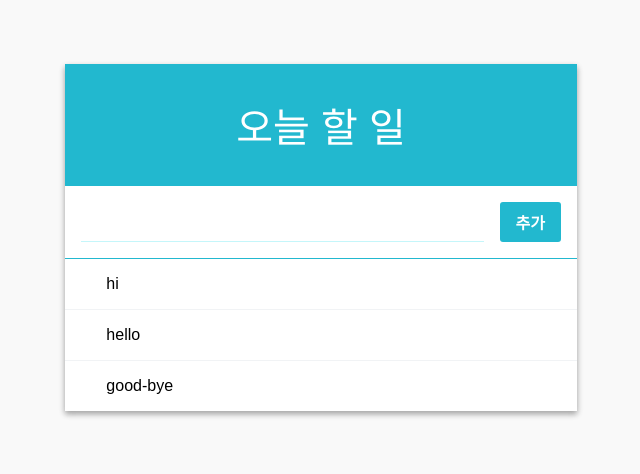
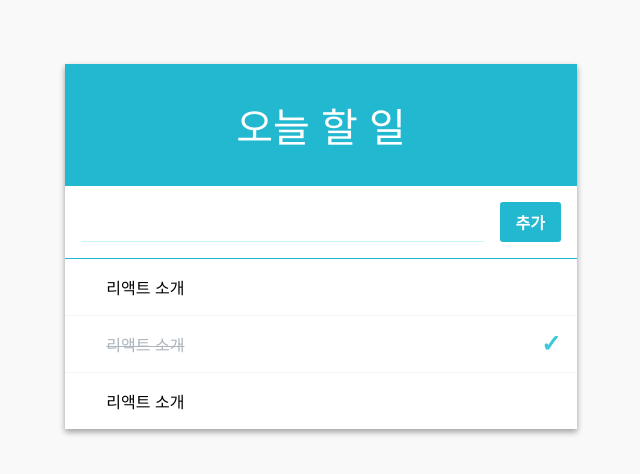
Before and after one commit to dev-dongwon/todoapp-with-react, a React (Create React App) app: page / in a window 1280 px wide. Shown: the top 474 px of the page, without its empty margins (319-959 px from the left). Built offline with nearby package versions, Linux system fonts and the light colour scheme.

Commit message:
Feat : state 정의 후 form 기능 구현

```diff
--- a/src/App.js
+++ b/src/App.js
@@ -3,11 +3,64 @@ import TodoListTemplate from './components/TodoListTemplate';
 import Form from './components/Form';
 import TodoItemList from './components/TodoItemList';
 
+
 class App extends Component {
+
+  id = 3 // 이미 0,1,2 가 존재하므로 3으로 설정
+
+  state = {
+    input: '',
+    todos: [
+      { id: 0, text: ' 리액트 소개', checked: false },
+      { id: 1, text: ' 리액트 소개', checked: true },
+      { id: 2, text: ' 리액트 소개', checked: false }
+    ]
+  }
+
+  handleChange = (e) => {
+    this.setState({
+      input: e.target.value // input 의 다음 바뀔 값
+    });
+  }
+
+  handleCreate = () => {
+    const { input, todos } = this.state;
+    this.setState({
+      input: '', // 인풋 비우고
+      // concat 을 사용하여 배열에 추가
+      todos: todos.concat({
+        id: this.id++,
+        text: input,
+        checked: false
+      })
+    });
+  }
+
+  handleKeyPress = (e) => {
+    // 눌려진 키가 Enter 면 handleCreate 호출
+    if(e.key === 'Enter') {
+      this.handleCreate();
+    }
+  }
+
   render() {
+    const { input, todos } = this.state;
+    const {
+      handleChange,
+      handleCreate,
+      handleKeyPress
+    } = this;
+
     return (
-      <TodoListTemplate form={ <Form/> }>
-        <TodoItemList/>
+      <TodoListTemplate form={(
+        <Form
+          value={input}
+          onKeyPress={handleKeyPress}
+          onChange={handleChange}
+          onCreate={handleCreate}
+        />
+      )}>
+        <TodoItemList todos={ todos }/>
       </TodoListTemplate>
     );
   }
--- a/src/components/Form.js
+++ b/src/components/Form.js
@@ -4,7 +4,7 @@ import './Form.css';
 const Form = ({ value, onChange, onCreate, onKeyPress }) => {
   return (
     <div className="form">
-      <input value={ value } onChange={ onchange } onKeyPress={ onkeypress } />
+      <input value={ value } onChange={ onChange } onKeyPress={ onKeyPress } />
       <div className="create-button" onClick={ onCreate }>
         추가
       </div>
--- a/src/components/TodoItem.js
+++ b/src/components/TodoItem.js
@@ -6,7 +6,7 @@ class TodoItem extends Component {
     const { text, checked, id, onToggle, onRemove } = this.props;
 
     return(
-      <div className="todo-item" onClick={() => ontoggle(id)}>
+      <div className="todo-item" onClick={() => onToggle(id)}>
         <div className="remove" onClick={ (e) => {
           e.stopPropagation();
           onRemove(id)}
--- a/src/components/TodoItemList.js
+++ b/src/components/TodoItemList.js
@@ -5,11 +5,19 @@ class TodoItemList extends Component {
   render() {
     const { todos, onToggle, onRemove } = this.props;
 
+    const todoList = todos.map(
+      (todo) => (
+        <TodoItem
+        {...todo}
+        onToggle={onToggle}
+        onRemove={onRemove}
+        key={todo.id}/>
+      )
+    );
+
     return (
       <div>
-        <TodoItem text="hi"/>
-        <TodoItem text="hello"/>
-        <TodoItem text="good-bye"/>
+        { todoList }
       </div>
     );
   }
```
